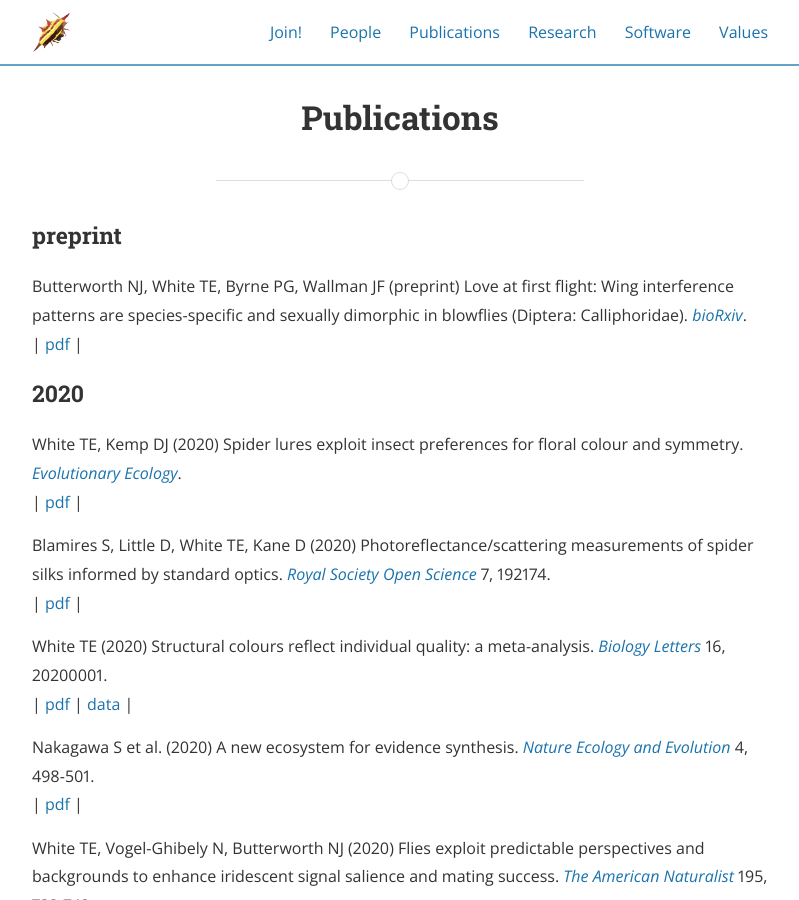
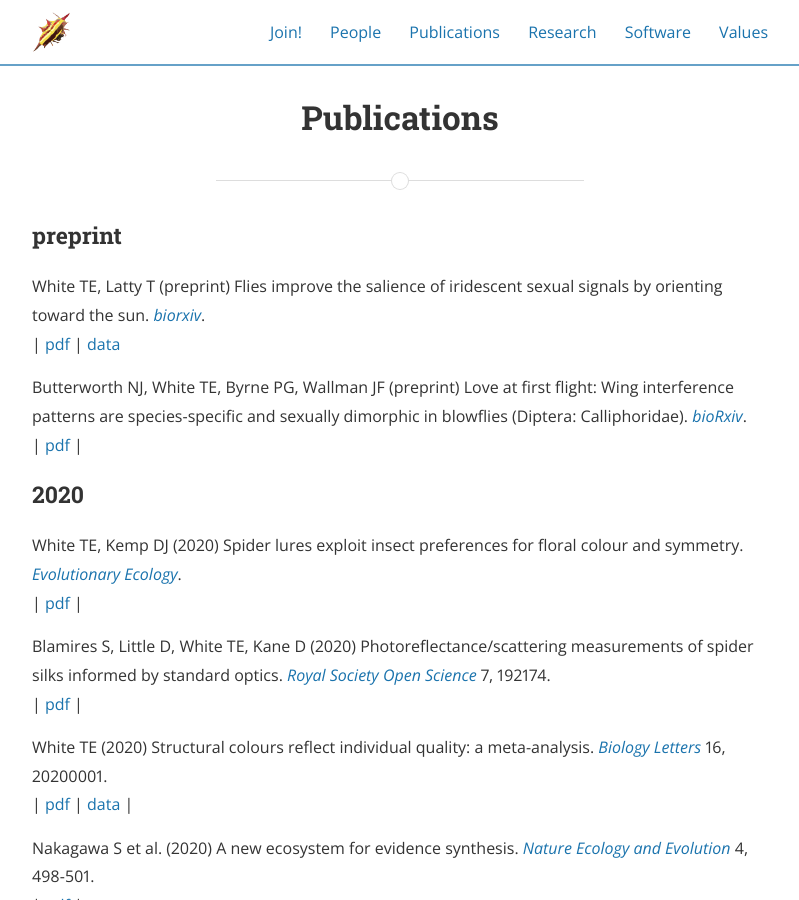
Before and after one commit to thomased/thomased.github.io, a Jekyll site: the page built from publications.md, in a window 1280 px wide and 900 px high. Shown: the whole window, without its empty margins (240-1039 px from the left). Built offline with Jekyll 4.4.1, drawn with Linux system fonts in a browser that asks for light colours; nearby versions of some CDN libraries.

Commit message:
preprint

```diff
--- a/publications.md
+++ b/publications.md
@@ -6,6 +6,9 @@ permalink: /publications/
 ---
 
 ### preprint
+
+White TE, Latty T (preprint) Flies improve the salience of iridescent sexual signals by orienting toward the sun. [_biorxiv_](https://doi.org/10.1101/2020.05.09.085639).
+| [pdf](https://doi.org/10.1101/2020.05.09.085639) | [data](https://github.com/EaSElab-18/ms_sunnyflies)
 
 Butterworth NJ, White TE, Byrne PG, Wallman JF (preprint) Love at first flight: Wing interference patterns are species-specific and sexually dimorphic in blowflies (Diptera: Calliphoridae). [_bioRxiv_](https://doi.org/10.1101/2020.02.18.948646).
 | [pdf](https://doi.org/10.1101/2020.02.18.948646) |
```
